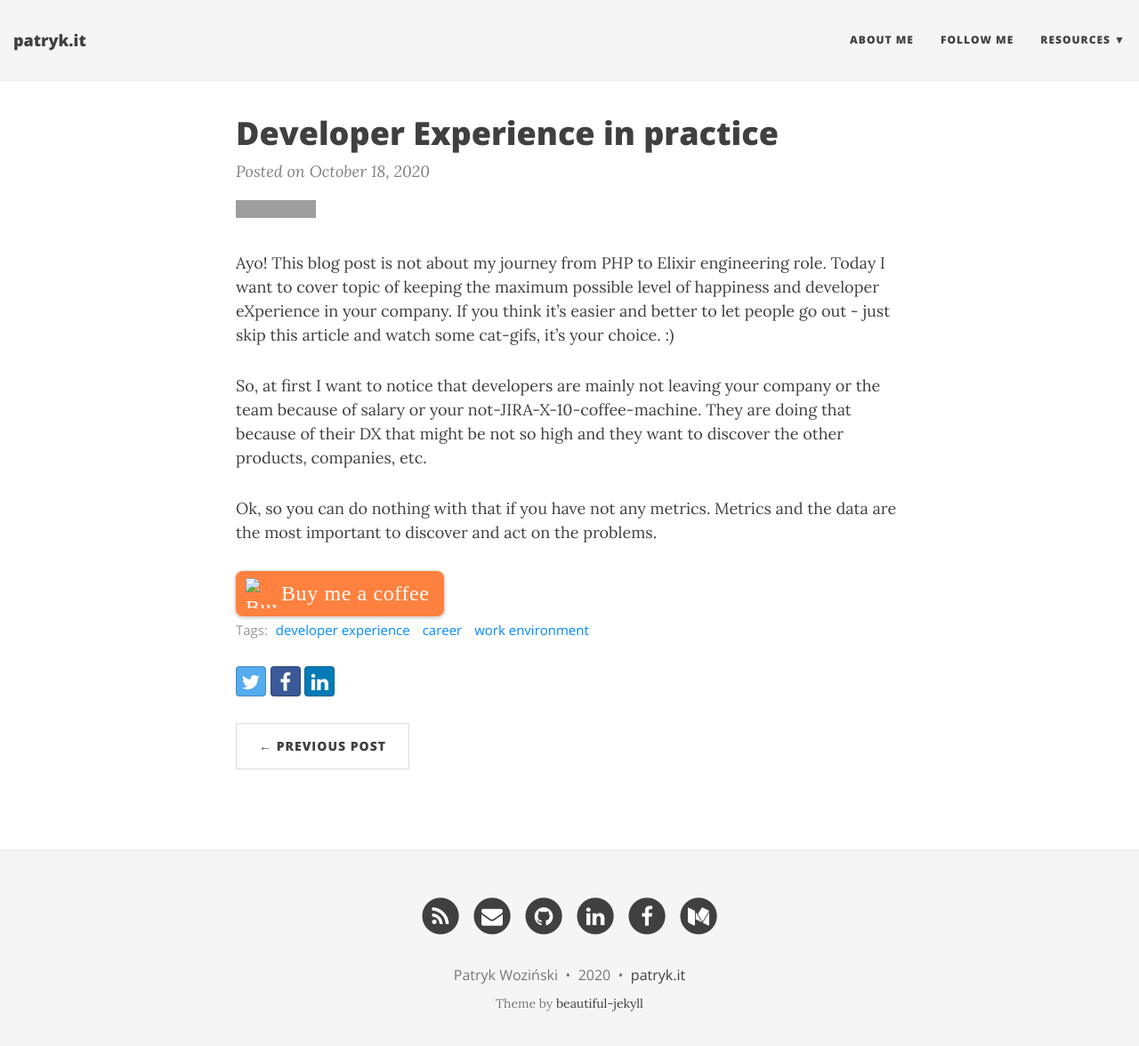
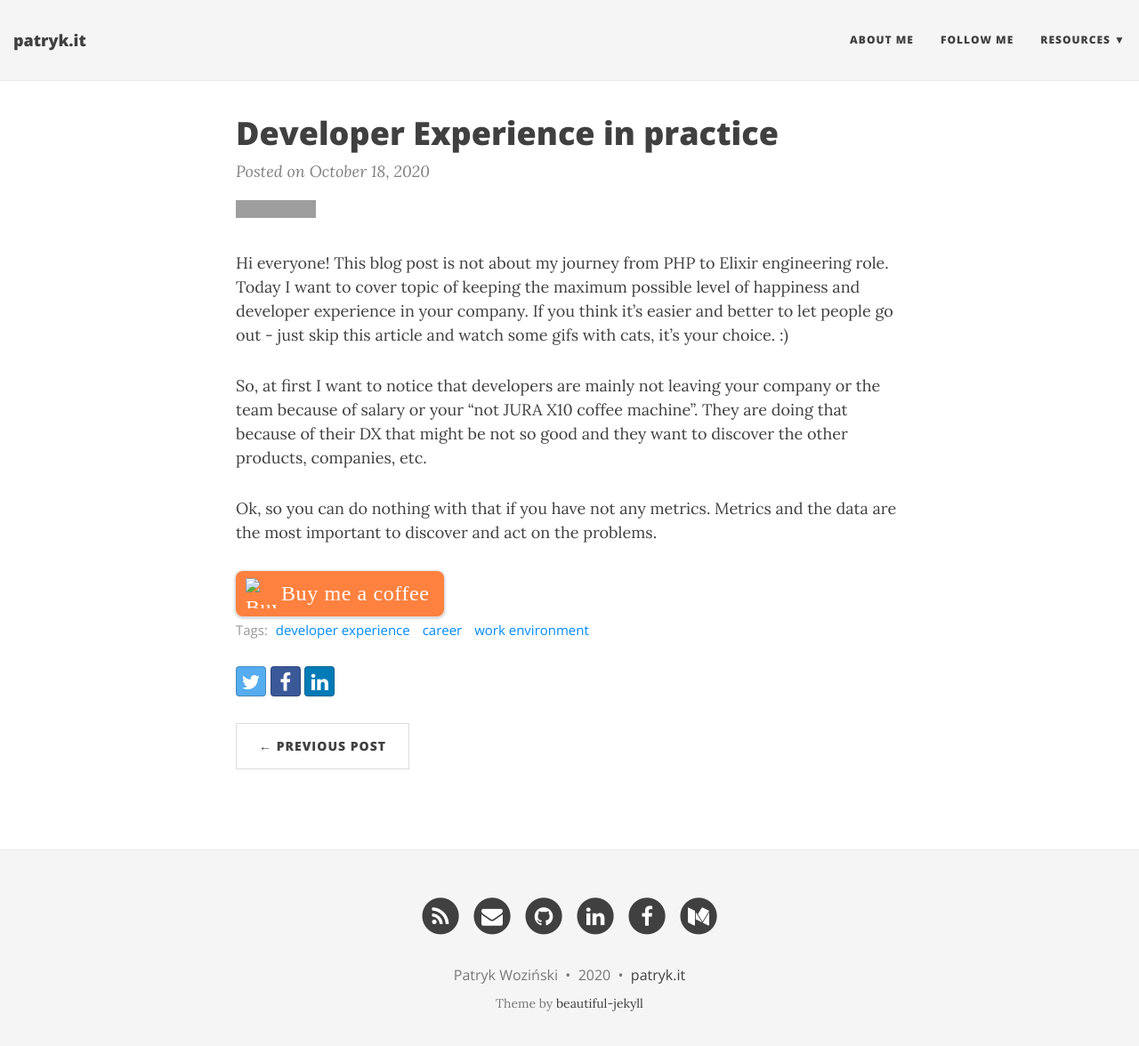
Before and after one commit to patrykwozinski/patrykwozinski.github.io, a Jekyll site: the page built from _posts/2020-10-18-developer-experience-in-practice.md, in a window 1280 px wide and 1189 px high. Shown: the top 1176 px of the window at 89% size. Built offline with Jekyll 4.4.1, drawn with Linux system fonts in a browser that asks for light colours; nearby versions of some CDN libraries; comment, search, counter and statistics services are not loaded; grey boxes are pictures that could not be loaded.

Commit message:
moar text

```diff
--- a/_posts/2020-10-18-developer-experience-in-practice.md
+++ b/_posts/2020-10-18-developer-experience-in-practice.md
@@ -8,9 +8,9 @@ comments: true
 share-img: "/img/blog/developer-experience.jpg"
 ---
 
-Ayo!
-This blog post is not about my journey from PHP to Elixir engineering role. Today I want to cover topic of keeping the maximum possible level of happiness and developer eXperience in your company. If you think it’s easier and better to let people go out - just skip this article and watch some cat-gifs, it’s your choice. :)
+Hi everyone!
+This blog post is not about my journey from PHP to Elixir engineering role. Today I want to cover topic of keeping the maximum possible level of happiness and developer experience in your company. If you think it’s easier and better to let people go out - just skip this article and watch some gifs with cats, it’s your choice. :)
 
-So, at first I want to notice that developers are mainly not leaving your company or the team because of salary or your not-JIRA-X-10-coffee-machine. They are doing that because of their DX that might be not so high and they want to discover the other products, companies, etc.
+So, at first I want to notice that developers are mainly not leaving your company or the team because of salary or your "not JURA X10 coffee machine". They are doing that because of their DX that might be not so good and they want to discover the other products, companies, etc.
 
 Ok, so you can do nothing with that if you have not any metrics. Metrics and the data are the most important to discover and act on the problems.
```
